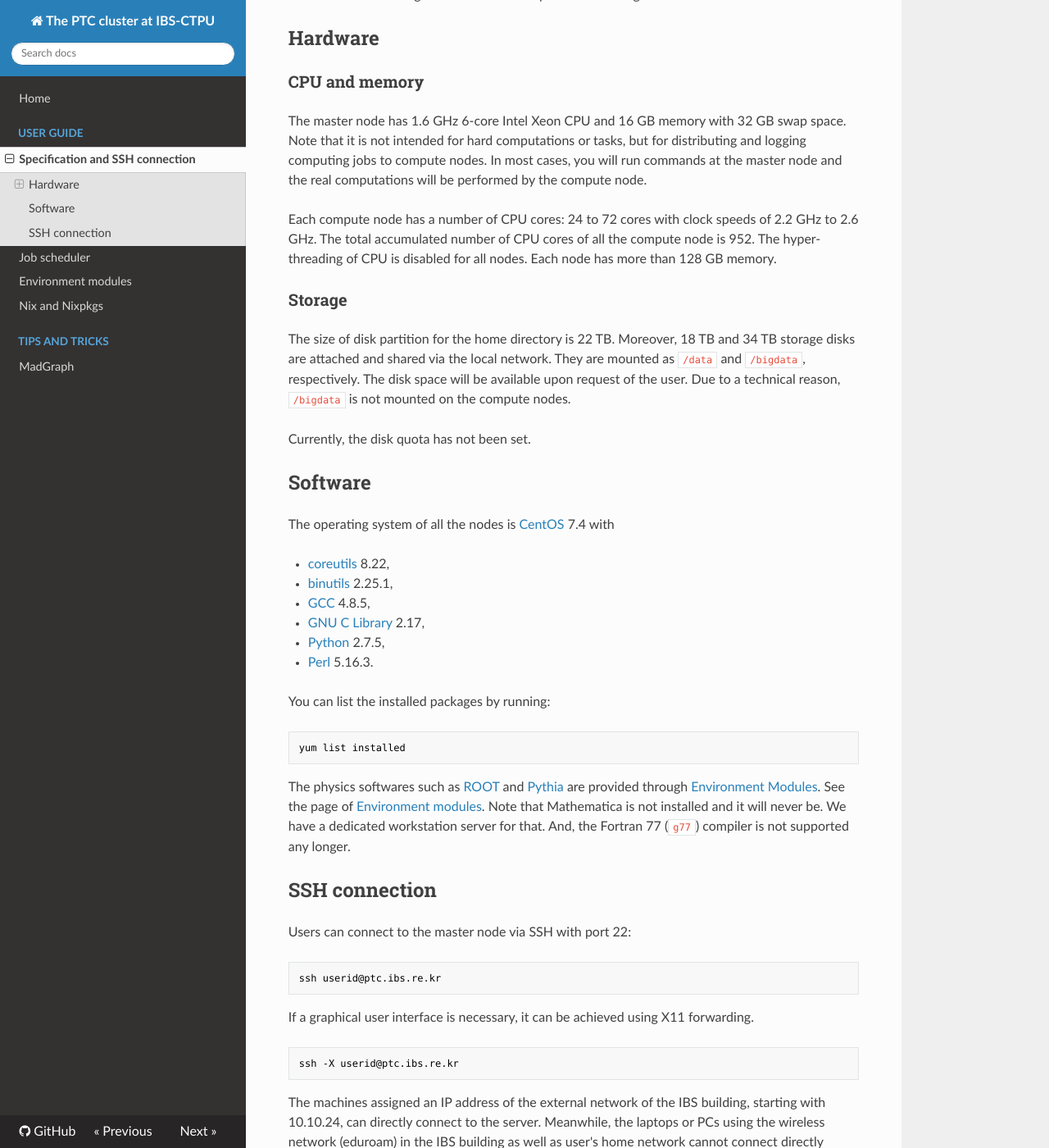
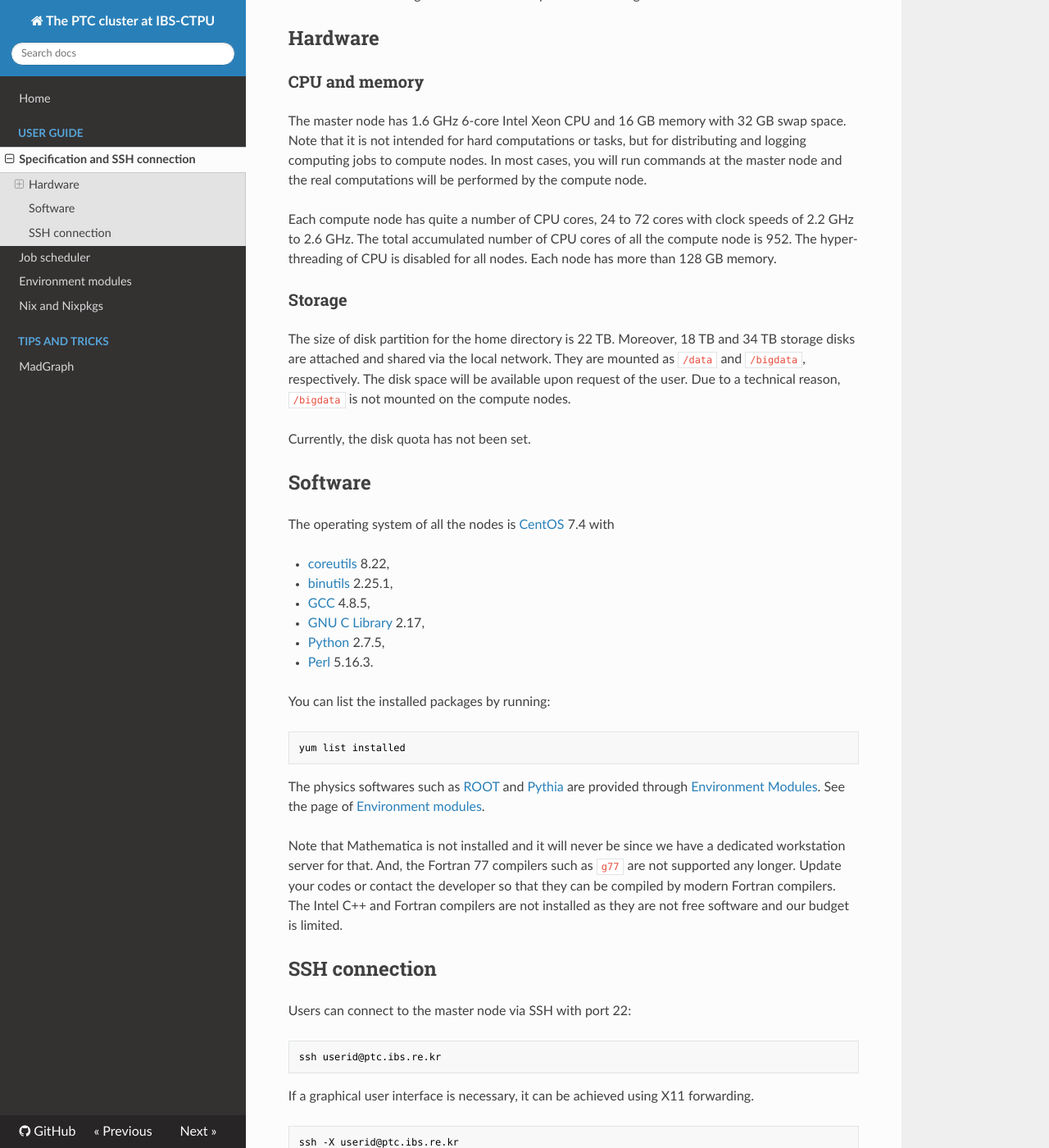
Before and after one commit to cbpark/ptc-cluster, an MkDocs documentation site: the page built from docs/specification.md, in a window 1280 px wide and 1400 px high, scrolled down 227 px. Shown: the whole window at 82% size. Built offline with MkDocs 1.6.1, drawn with Linux system fonts in a browser that asks for light colours; nearby versions of some CDN libraries; old or Windows-style settings are respelled for this version of MkDocs.

Commit message:
Add more sentences about unsupported software

````diff
--- a/docs/specification.md
+++ b/docs/specification.md
@@ -8,7 +8,7 @@ The PTC cluster consists of 1 **master node** and 21 **compute nodes** now. Ther
 
 The master node has 1.6 GHz 6-core Intel Xeon CPU and 16 GB memory with 32 GB swap space. Note that it is not intended for hard computations or tasks, but for distributing and logging computing jobs to compute nodes. In most cases, you will run commands at the master node and the real computations will be performed by the compute node.
 
-Each compute node has a number of CPU cores: 24 to 72 cores with clock speeds of 2.2 GHz to 2.6 GHz. The total accumulated number of CPU cores of all the compute node is 952. The hyper-threading of CPU is disabled for all nodes. Each node has more than 128 GB memory.
+Each compute node has quite a number of CPU cores, 24 to 72 cores with clock speeds of 2.2 GHz to 2.6 GHz. The total accumulated number of CPU cores of all the compute node is 952. The hyper-threading of CPU is disabled for all nodes. Each node has more than 128 GB memory.
 
 ### Storage
 
@@ -33,7 +33,9 @@ You can list the installed packages by running:
 yum list installed
 ```
 
-The physics softwares such as [ROOT](http://root.cern.ch/) and [Pythia](http://home.thep.lu.se/Pythia/) are provided through [Environment Modules](http://modules.sourceforge.net/). See the page of [Environment modules](modules.md). Note that Mathematica is not installed and it will never be. We have a dedicated workstation server for that. And, the Fortran 77 (`g77`) compiler is not supported any longer.
+The physics softwares such as [ROOT](http://root.cern.ch/) and [Pythia](http://home.thep.lu.se/Pythia/) are provided through [Environment Modules](http://modules.sourceforge.net/). See the page of [Environment modules](modules.md).
+
+Note that Mathematica is not installed and it will never be since we have a dedicated workstation server for that. And, the Fortran 77 compilers such as `g77` are not supported any longer. Update your codes or contact the developer so that they can be compiled by modern Fortran compilers. The Intel C++ and Fortran compilers are not installed as they are not free software and our budget is limited.
 
 ## SSH connection
 
````
